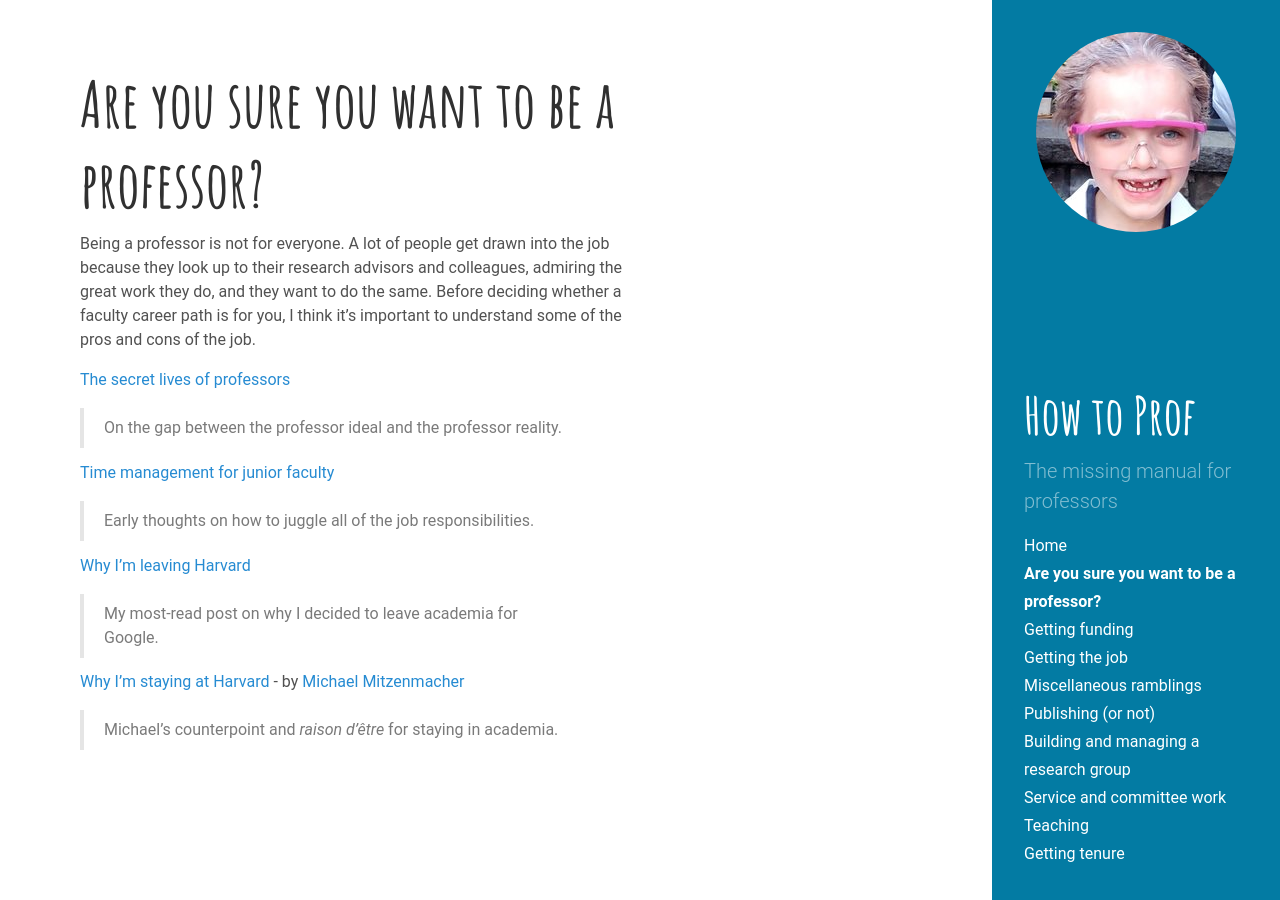
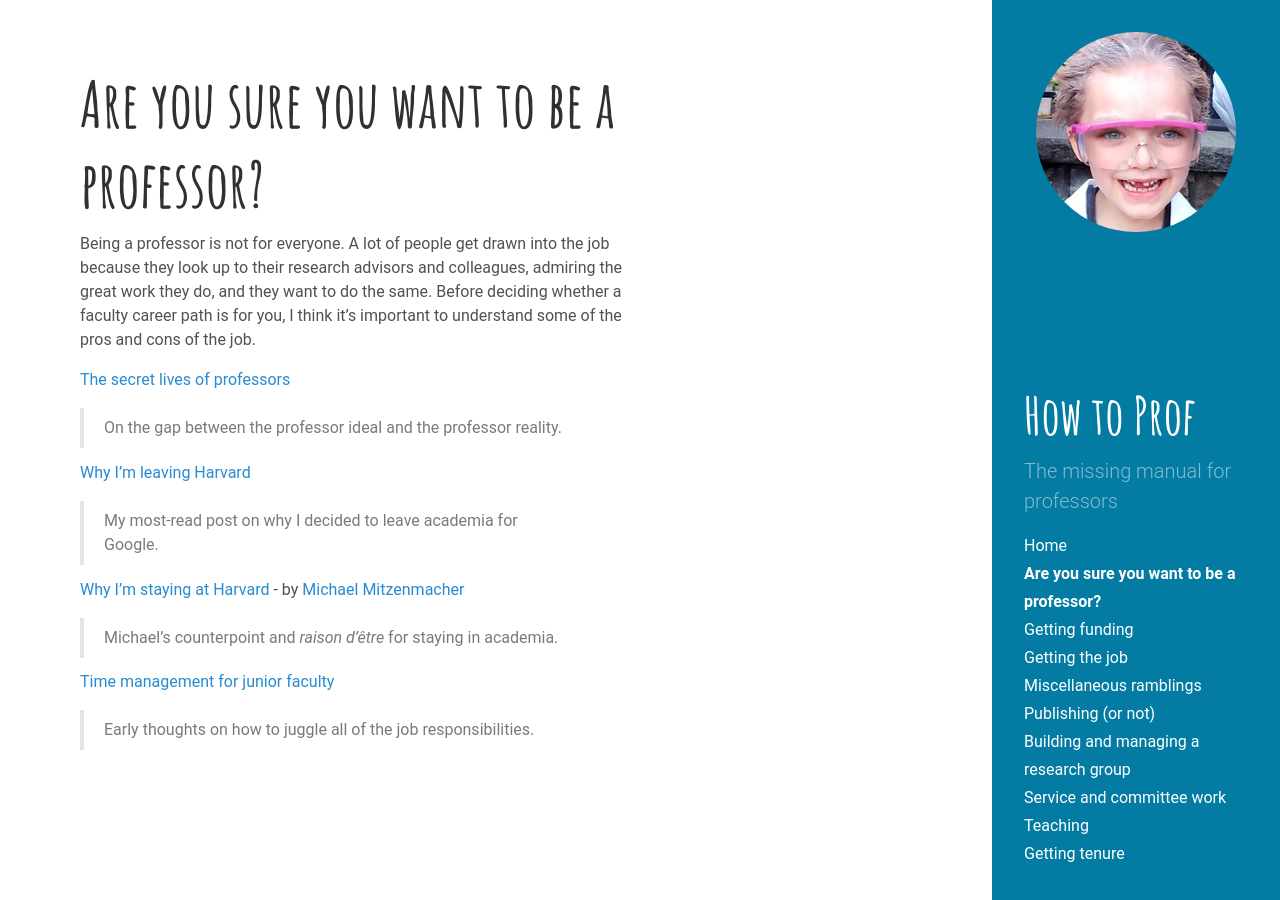
Before and after one commit to mdwelsh/howtoprof, a Jekyll site: the page built from beaprof.md, in a window 1280 px wide. Built offline with Jekyll 4.4.1, drawn with Linux system fonts in a browser that asks for light colours.

```diff
--- a/beaprof.md
+++ b/beaprof.md
@@ -8,13 +8,17 @@ advisors and colleagues, admiring the great work they do, and they want to do th
 faculty career path is for you, I think it's important to understand some of the pros and cons of the job.
 
 [The secret lives of professors](http://matt-welsh.blogspot.com/2010/05/secret-lives-of-professors.html)
-  > On the gap between the professor ideal and the professor reality.
+
+> On the gap between the professor ideal and the professor reality.
+
+[Why I'm leaving Harvard](http://matt-welsh.blogspot.com/2010/11/why-im-leaving-harvard.html)
+
+> My most-read post on why I decided to leave academia for Google.
+
+[Why I'm staying at Harvard](http://matt-welsh.blogspot.com/2010/11/guest-post-why-im-staying-at-harvard-by.html) - by [Michael Mitzenmacher](http://www.eecs.harvard.edu/~michaelm/)
+
+> Michael's counterpoint and *raison d'être* for staying in academia.
 
 [Time management for junior faculty](http://matt-welsh.blogspot.com/2009/02/time-management-for-junior-faculty.html)
-  > Early thoughts on how to juggle all of the job responsibilities.
 
-[Why I'm leaving Harvard](http://matt-welsh.blogspot.com/2010/11/why-im-leaving-harvard.html)
-  > My most-read post on why I decided to leave academia for Google.
-
-[Why I'm staying at Harvard](http://matt-welsh.blogspot.com/2010/11/guest-post-why-im-staying-at-harvard-by.html) - by [Michael Mitzenmacher](http://www.eecs.harvard.edu/~michaelm/)
-  > Michael's counterpoint and *raison d'être* for staying in academia.
+> Early thoughts on how to juggle all of the job responsibilities.
```
